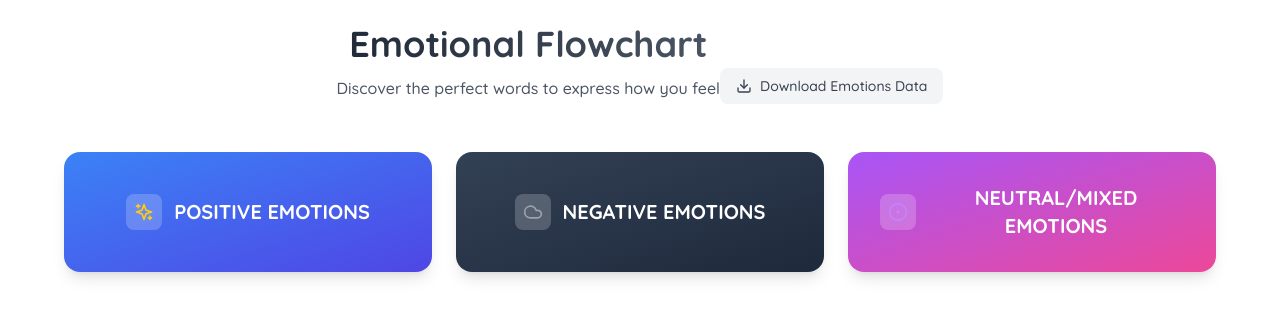
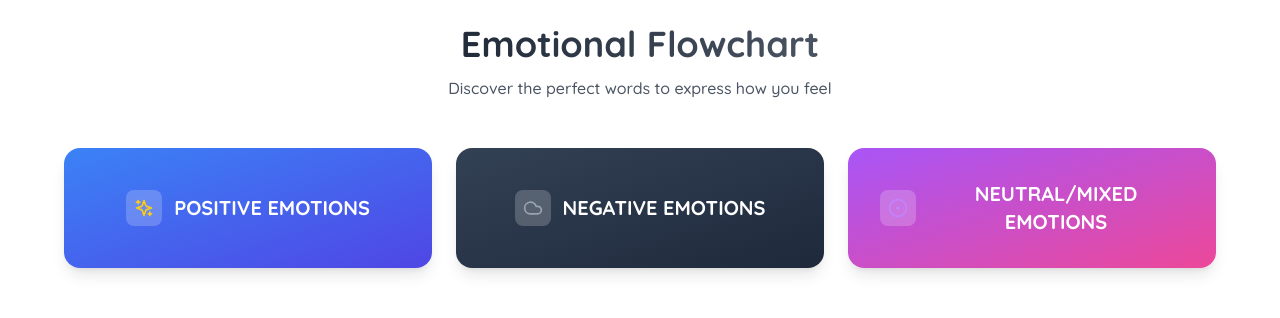
Before and after one commit to KVonGurt/emotional-flowchart, a React (Vite) app: page / in a window 1280 px wide. Shown: the top 318 px of the page. Built offline with nearby package versions, Linux system fonts and the light colour scheme.

Commit message:
removes download json button

```diff
--- a/src/App.tsx
+++ b/src/App.tsx
@@ -1,5 +1,5 @@
 import React, { useState, useEffect } from 'react';
-import { Sparkles, Cloud, CircleDot, ArrowLeft, Info, Download } from 'lucide-react';
+import { Sparkles, Cloud, CircleDot, ArrowLeft, Info } from 'lucide-react';
 import emotionsData from './data/emotions/emotions_data.json';
 
 // Update EmotionState to use strings instead of IDs
@@ -95,37 +95,6 @@ function App() {
     }
   };
 
-  const handleDownload = () => {
-    try {
-      // Clean and transform the data
-      const cleanedData = emotionsData.map(category => ({
-        name: category.name,
-        subcategories: category.subcategories.map(subcategory => ({
-          name: subcategory.name,
-          emotion_types: subcategory.emotion_types.map(type => ({
-            name: type.name,
-            emotion_words: type.emotion_words.map(word => ({
-              word: word.word,
-              definition: word.definition
-            }))
-          }))
-        }))
-      }));
-
-      const blob = new Blob([JSON.stringify(cleanedData, null, 2)], { type: 'application/json' });
-      const url = window.URL.createObjectURL(blob);
-      const a = document.createElement('a');
-      a.href = url;
-      a.download = 'emotions_data.json';
-      document.body.appendChild(a);
-      a.click();
-      window.URL.revokeObjectURL(url);
-      document.body.removeChild(a);
-    } catch (error) {
-      console.error('Caught error:', error);
-    }
-  };
-
   const renderCategories = () => (
     <div className="grid grid-cols-1 md:grid-cols-3 gap-6 w-full max-w-6xl">
       {categories.map((category) => (
@@ -206,14 +175,6 @@ function App() {
             </h1>
             <p className="text-gray-600 font-medium">Discover the perfect words to express how you feel</p>
           </button>
-
-          <button
-            onClick={handleDownload}
-            className="mt-4 inline-flex items-center px-4 py-2 bg-gray-100 text-gray-700 rounded-lg hover:bg-gray-200 transition-colors text-sm font-medium"
-          >
-            <Download className="w-4 h-4 mr-2" />
-            Download Emotions Data
-          </button>
         </div>
 
         {(selected.category || selected.subcategory) && (
```
